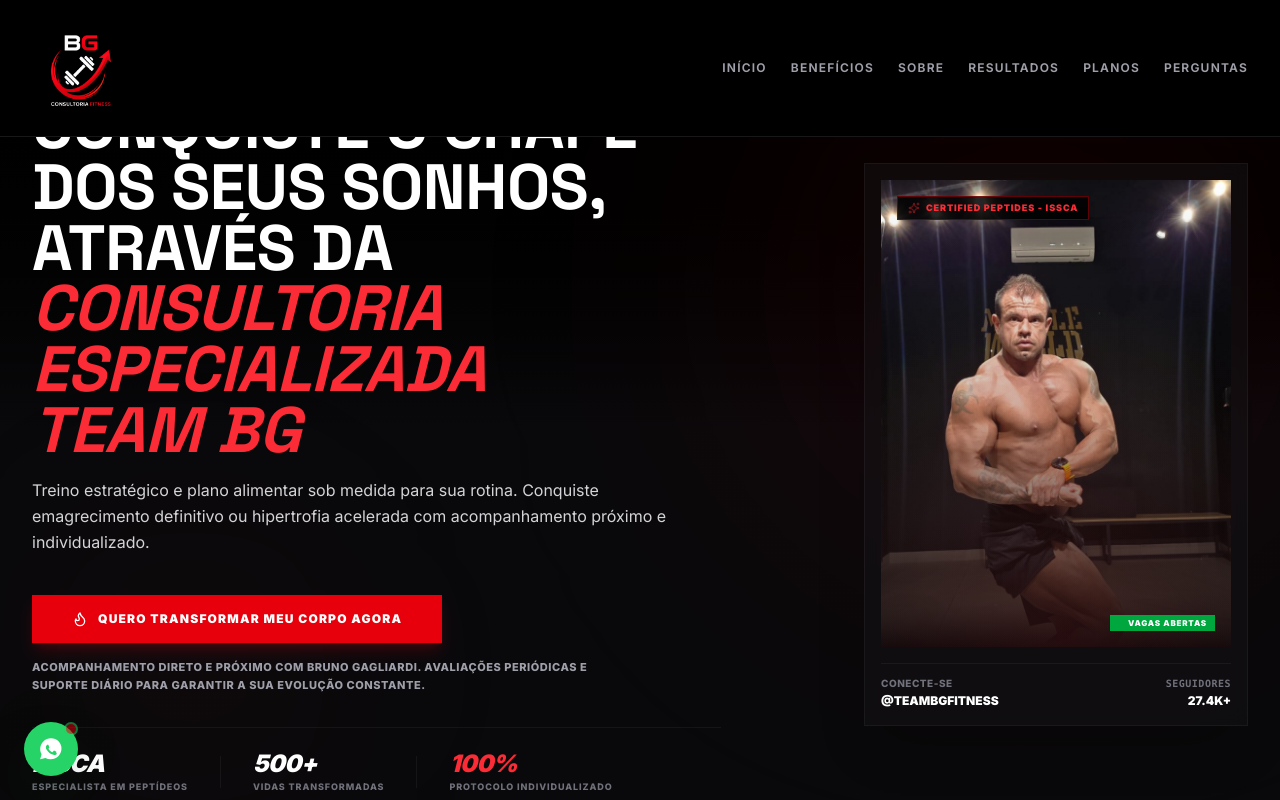
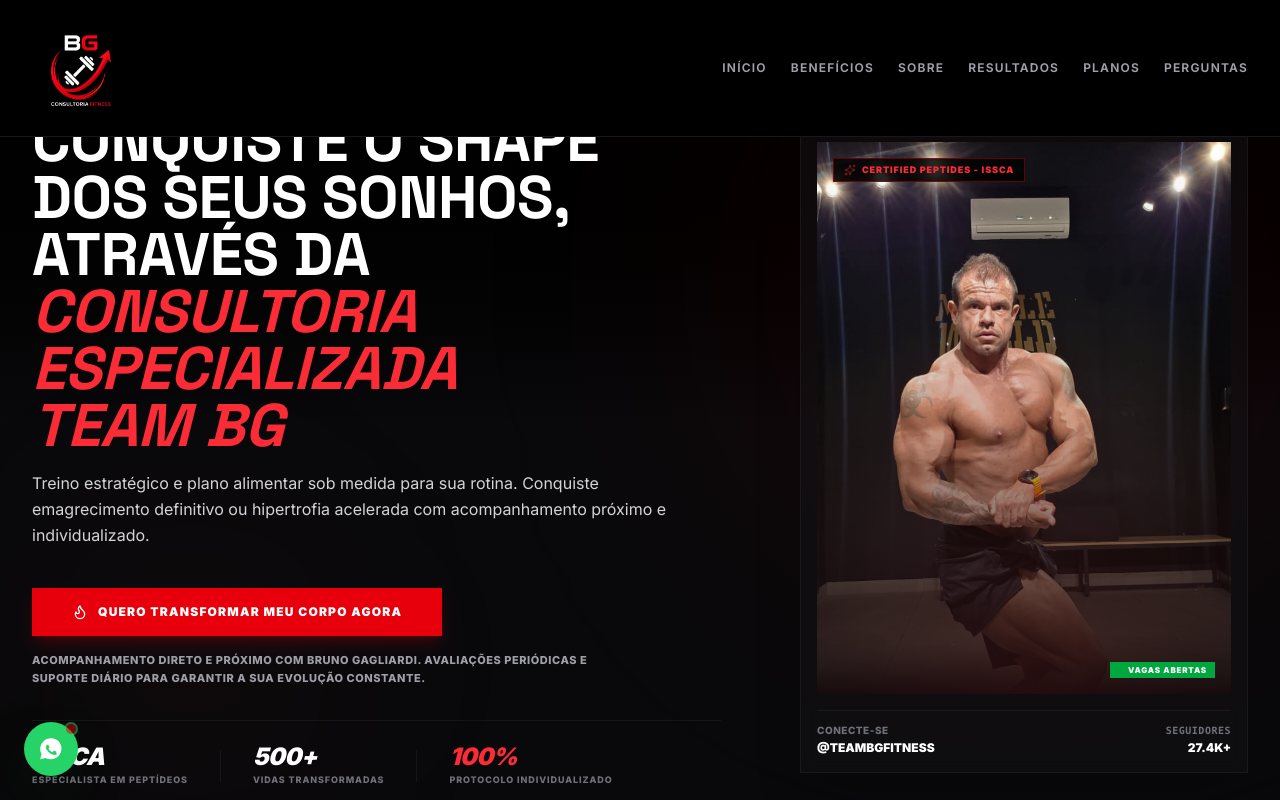
Before and after one commit to diegorosadev1/team-bg-consultoria, a React (Vite) app: page / in a window 1280 px wide. Shown: the top 800 px of the page. Built offline with nearby package versions, Linux system fonts and the light colour scheme.

Commit message:
update hero

```diff
--- a/src/components/Hero.tsx
+++ b/src/components/Hero.tsx
@@ -10,7 +10,11 @@ export default function Hero({ onOpenAssessment }: HeroProps) {
   return (
     <section
       id="home"
-      className="relative flex items-center min-h-[calc(100vh-88px)] overflow-hidden bg-zinc-950 pt-32 lg:pt-20 xl:pt-24 pb-16"
+      className="
+        relative flex items-center min-h-[calc(100vh-88px)] overflow-hidden bg-zinc-950 pt-36
+        md:pt-32
+        lg:pt-24
+        xl:pt-28 pb-16"
     >
       {/* Background Gradients and Effects */}
       <div className="absolute inset-0 bg-gradient-to-b from-black via-zinc-950 to-zinc-950 z-0" />
@@ -21,7 +25,7 @@ export default function Hero({ onOpenAssessment }: HeroProps) {
 
       <div className="relative z-10 w-full max-w-7xl mx-auto px-6 sm:px-8 lg:px-8">
         {" "}
-        <div className="grid grid-cols-1 xl:grid-cols-12 gap-8 xl:gap-12 items-center">
+        <div className="grid grid-cols-1 lg:grid-cols-12 gap-8 xl:gap-12 items-center">
           {" "}
           {/* Hero Left Content */}
           <div className="lg:col-span-7 max-w-[650px] xl:max-w-[720px] space-y-8 text-left">
@@ -49,7 +53,11 @@ export default function Hero({ onOpenAssessment }: HeroProps) {
                 </div>
 
                 {/* Desktop */}
-                <div className="hidden lg:block text-[56px] xl:text-[64px] 2xl:text-[72px] text-white leading-[0.95]">
+                <div
+                  className="hidden lg:block text-[52px]
+                            xl:text-[60px]
+                            2xl:text-[68px] text-white leading-[0.95]"
+                >
                   {" "}
                   CONQUISTE O SHAPE <br />
                   DOS SEUS SONHOS, <br />
@@ -129,7 +137,7 @@ export default function Hero({ onOpenAssessment }: HeroProps) {
               initial={{ opacity: 0, scale: 0.95 }}
               animate={{ opacity: 1, scale: 1 }}
               transition={{ duration: 0.8, delay: 0.2 }}
-              className="relative w-full max-w-sm overflow-hidden border border-white/5 bg-zinc-900/40 backdrop-blur-sm shadow-2xl p-4 rounded-none group hover:border-red-600/30 transition-all duration-500"
+              className="relative w-full xl:max-w-md overflow-hidden border border-white/5 bg-zinc-900/40 backdrop-blur-sm shadow-2xl p-4 rounded-none group hover:border-red-600/30 transition-all duration-500"
               id="hero-trainer-card"
             >
               {/* Photo Container */}
```
